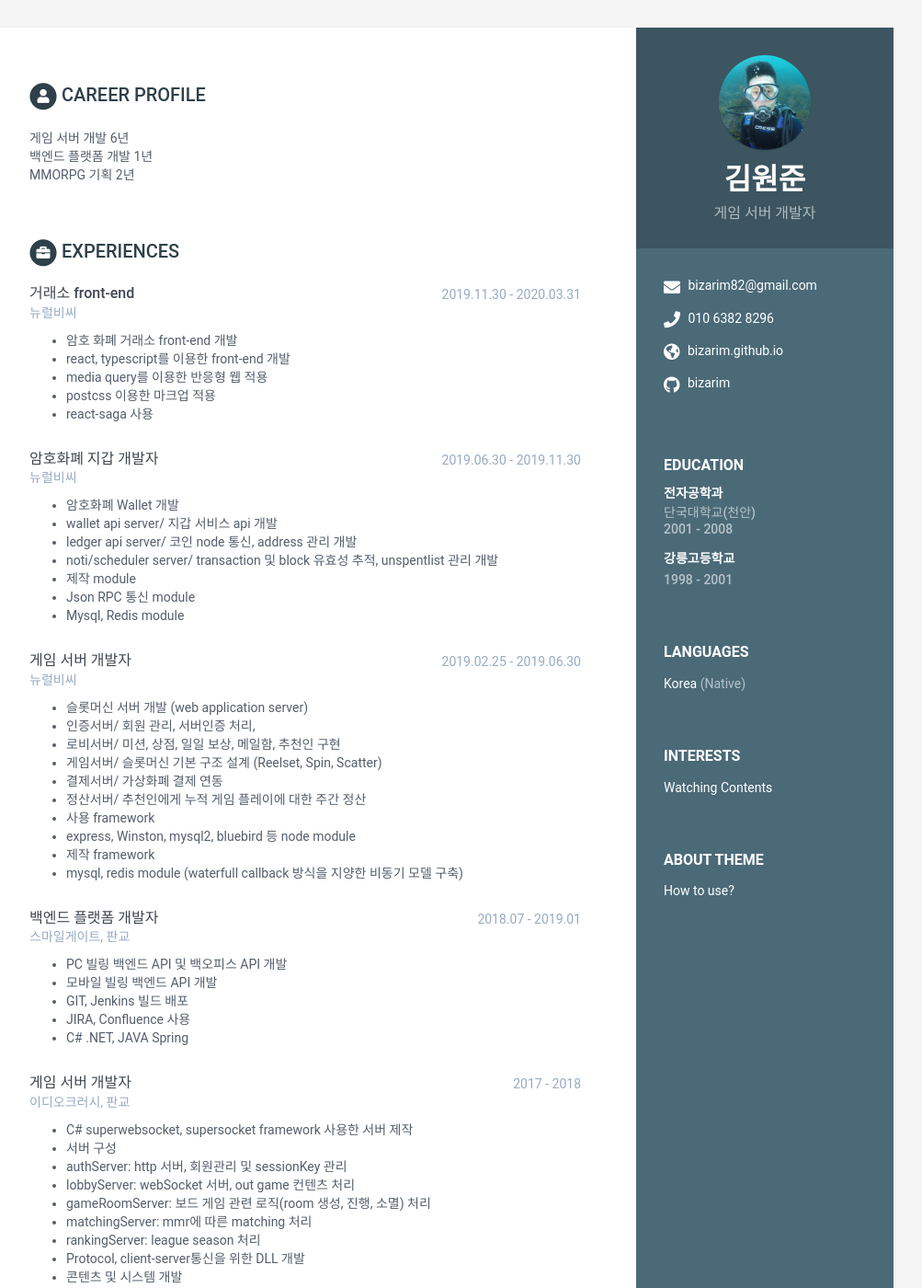
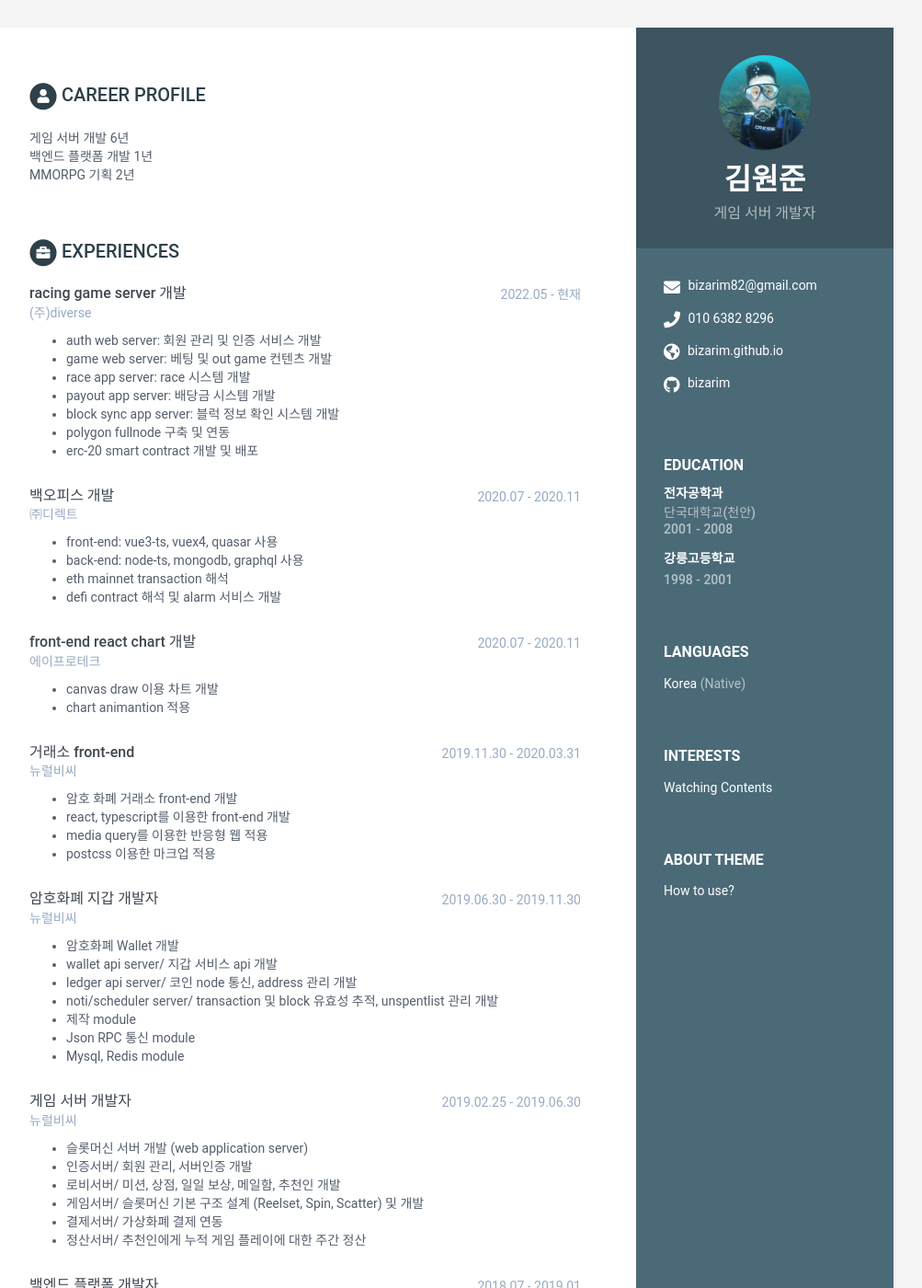
Before and after one commit to bizarim/bizarim.github.io, a Jekyll site: the page built from index.html, in a window 1280 px wide and 1400 px high. Shown: the whole window at 92% size, without its empty margins (168-1171 px from the left). Built offline with Jekyll 4.4.1, drawn with Linux system fonts in a browser that asks for light colours; some of the changed text lies outside the part shown.

Commit message:
Fix: resume

```diff
--- a/_data/data.yml
+++ b/_data/data.yml
@@ -79,6 +79,34 @@ education:
           - Bullet point
 
 experiences:
+    - role: racing game server 개발
+      time: 2022.05 - 현재
+      company: (주)diverse
+      details: |
+        - auth web server: 회원 관리 및 인증 서비스 개발
+        - game web server: 베팅 및 out game 컨텐츠 개발
+        - race app server: race 시스템 개발
+        - payout app server: 배당금 시스템 개발
+        - block sync app server: 블럭 정보 확인 시스템 개발
+        - polygon fullnode 구축 및 연동
+        - erc-20 smart contract 개발 및 배포
+
+    - role: 백오피스 개발
+      time: 2020.07 - 2020.11
+      company: ㈜디렉트
+      details: |
+        - front-end: vue3-ts, vuex4, quasar 사용
+        - back-end: node-ts, mongodb, graphql 사용
+        - eth mainnet transaction 해석
+        - defi contract 해석 및 alarm 서비스 개발
+
+    - role: front-end react chart 개발
+      time: 2020.07 - 2020.11
+      company: 에이프로테크
+      details: |
+        - canvas draw 이용 차트 개발
+        - chart animantion 적용
+
     - role: 거래소 front-end
       time: 2019.11.30 - 2020.03.31
       company: 뉴럴비씨
@@ -87,7 +115,7 @@ experiences:
         - react, typescript를 이용한 front-end 개발
         - media query를 이용한 반응형 웹 적용
         - postcss 이용한 마크업 적용
-        - react-saga 사용
+
     - role: 암호화폐 지갑 개발자
       time: 2019.06.30 - 2019.11.30
       company: 뉴럴비씨
@@ -104,77 +132,73 @@ experiences:
       time: 2019.02.25 - 2019.06.30
       company: 뉴럴비씨
       details: |
-          - 슬롯머신 서버 개발 (web application server)
-          - 인증서버/ 회원 관리, 서버인증 처리,
-          - 로비서버/ 미션, 상점, 일일 보상, 메일함, 추천인 구현
-          - 게임서버/ 슬롯머신 기본 구조 설계 (Reelset, Spin, Scatter)
-          - 결제서버/ 가상화폐 결제 연동
-          - 정산서버/ 추천인에게 누적 게임 플레이에 대한 주간 정산
-          - 사용 framework
-          - express, Winston, mysql2, bluebird 등 node module
-          - 제작 framework
-          - mysql, redis module (waterfull callback 방식을 지양한 비동기 모델 구축)
+        - 슬롯머신 서버 개발 (web application server)
+        - 인증서버/ 회원 관리, 서버인증 개발
+        - 로비서버/ 미션, 상점, 일일 보상, 메일함, 추천인 개발
+        - 게임서버/ 슬롯머신 기본 구조 설계 (Reelset, Spin, Scatter) 및 개발
+        - 결제서버/ 가상화폐 결제 연동
+        - 정산서버/ 추천인에게 누적 게임 플레이에 대한 주간 정산
 
     - role: 백엔드 플랫폼 개발자
       time: 2018.07 - 2019.01
       company: 스마일게이트, 판교
       details: |
-          - PC 빌링 백엔드 API 및 백오피스 API 개발
-          - 모바일 빌링 백엔드 API 개발
-          - GIT, Jenkins 빌드 배포
-          - JIRA, Confluence 사용
-          - C# .NET, JAVA Spring
+        - PC 빌링 백엔드 API 및 백오피스 API 개발
+        - 모바일 빌링 백엔드 API 개발
+        - GIT, Jenkins 빌드 배포
+        - JIRA, Confluence 사용
+        - C# .NET, JAVA Spring
 
     - role: 게임 서버 개발자
       time: 2017 - 2018
       company: 이디오크러시, 판교
       details: |
-          - C# superwebsocket, supersocket framework 사용한 서버 제작
-          - 서버 구성
-          - authServer: http 서버, 회원관리 및 sessionKey 관리
-          - lobbyServer: webSocket 서버, out game 컨텐츠 처리
-          - gameRoomServer: 보드 게임 관련 로직(room 생성, 진행, 소멸) 처리
-          - matchingServer: mmr에 따른 matching 처리
-          - rankingServer: league season 처리
-          - Protocol, client-server통신을 위한 DLL 개발
-          - 콘텐츠 및 시스템 개발
-          - 인게임: card skill, battle AI, game room, pvp matching, league 개발
-          - 아웃게임: 상점, 미션 개발
-          - Db 수평 Sharding / sp / Table schema 설계 작업 (LINQ to SQL 사용)
-          - 빌링 연동: ios, android inAppPurchase 및 영수증 검증
-          - data, Patch Tool 제작 (winform)
+        - C# superwebsocket, supersocket framework 사용한 서버 제작
+        - 서버 구성
+        - authServer: http 서버, 회원관리
+        - lobbyServer: webSocket 서버, out game 컨텐츠 개발
+        - gameRoomServer: 보드 게임 관련 로직(room 생성, 진행, 소멸) 개발
+        - matchingServer: mmr에 따른 matching 개발
+        - rankingServer: league season 개발
+        - Protocol, client-server통신을 위한 DLL 개발
+        - 콘텐츠 및 시스템 개발
+        - 인게임: card skill, battle AI, game room, pvp matching, league 개발
+        - 아웃게임: 상점, 미션 개발
+        - Db 수평 Sharding / sp / Table schema 설계 작업 (LINQ to SQL 사용)
+        - 빌링 연동: ios, android inAppPurchase 및 영수증 검증
+        - data, Patch Tool 제작 (winform)
 
     - role: 게임 서버 개발자
       time: 2016 - 2017
       company: CodeCoreGames, 판교
       details: |
-          - C# Server library 제작 (logger, Thread, db conn 등)
-          - C# none-block async socket 사용한 Server 제작
-          - Java Netty Framework 이용한 Http Server 개발
-          - db schema / sp / Table 설계 작업
-          - 모든 콘텐츠 구현 (디아블로식 아이템 시스템)
-          - 빌링 연동: ios, android inAppPurchase 및 영수증 검증
+        - C# Server library 제작 (logger, Thread, db conn 등)
+        - C# none-block async socket 사용한 Server 제작
+        - Java Netty Framework 이용한 Http Server 개발
+        - db schema / sp / Table 설계 작업
+        - 콘텐츠 구현 (디아블로식 아이템 시스템)
+        - 빌링 연동: ios, android inAppPurchase 및 영수증 검증
 
     - role: 게임 서버 개발자
       time: 2012 - 2014
       company: 실버스타게임즈, 분당
       details: |
-          - Node.js WAS
-          - express, Winston, body-parser, async module을 사용한 http server 제작
-          - pm2를 이용한 프로세스 관리
-          - 업적, 아레나, 던전 콘텐츠 제작
-          - db Sharding / schema / sp / Table 설계 작업
+        - Node.js WAS
+        - express, Winston, body-parser, async module을 사용한 http server 제작
+        - pm2를 이용한 프로세스 관리
+        - 업적, 아레나, 던전 콘텐츠 제작
+        - db Sharding / schema / sp / Table 설계 작업
 
     - role: 게임 서버 개발자
       time: 2012 - 2014
       company: FMStudio, 분당
       details: |
-          - C++ IOCP Tcp/ip 서버 제작
-          - C# Server library 제작 (logger, Thread, db conn 등)
-          - C# none-block async socket 사용한 Server 제작
-          - db schema / sp / Table 설계 작업
-          - 가챠 시스템, 친구 시스템 외 모든 콘텐츠 구현
-          - 카카오 api 연동 및 빌링 연동
+        - C++ IOCP Tcp/ip 서버 제작
+        - C# Server library 제작 (logger, Thread, db conn 등)
+        - C# none-block async socket 사용한 Server 제작
+        - db schema / sp / Table 설계 작업
+        - 콘텐츠 구현
+        - 카카오 api 연동 및 빌링 연동
 
     - role: MMORPG 기획자
       time: 2009 - 2011
```
